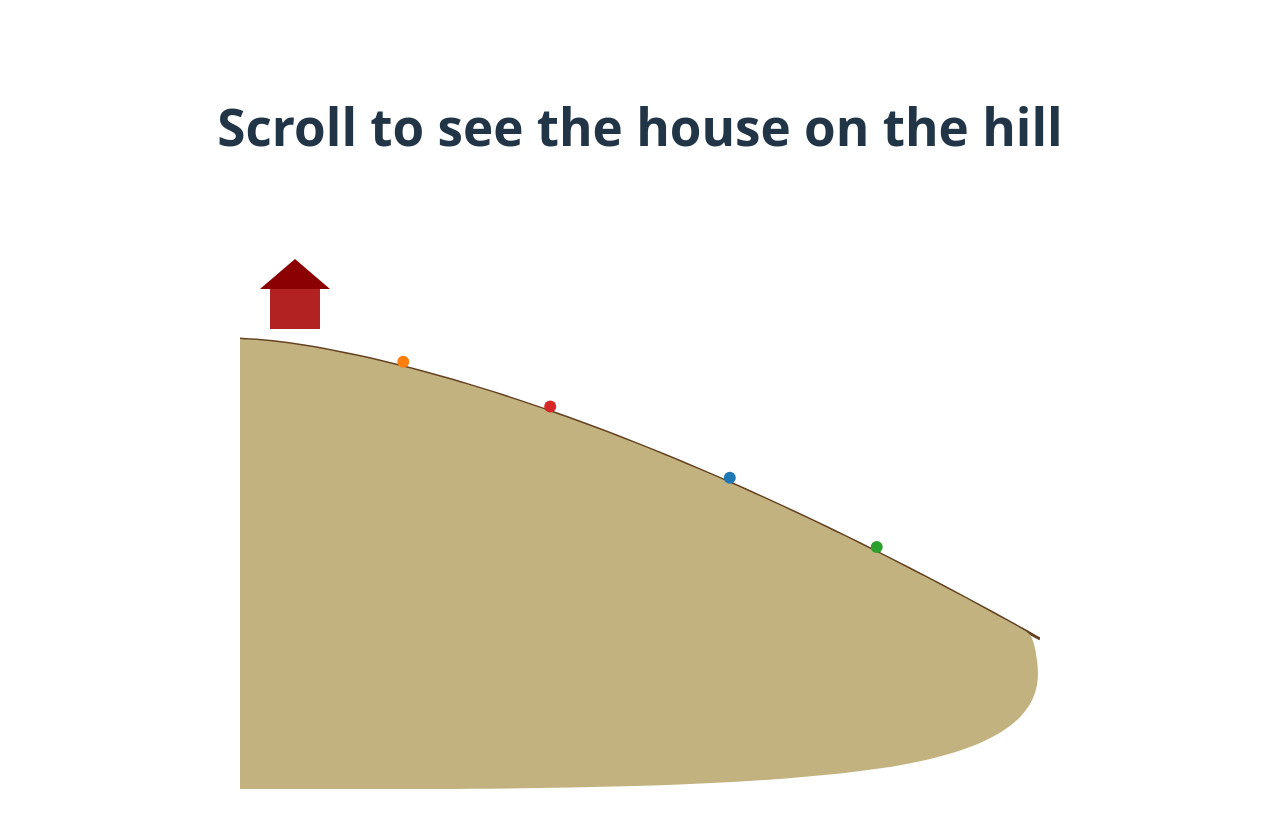
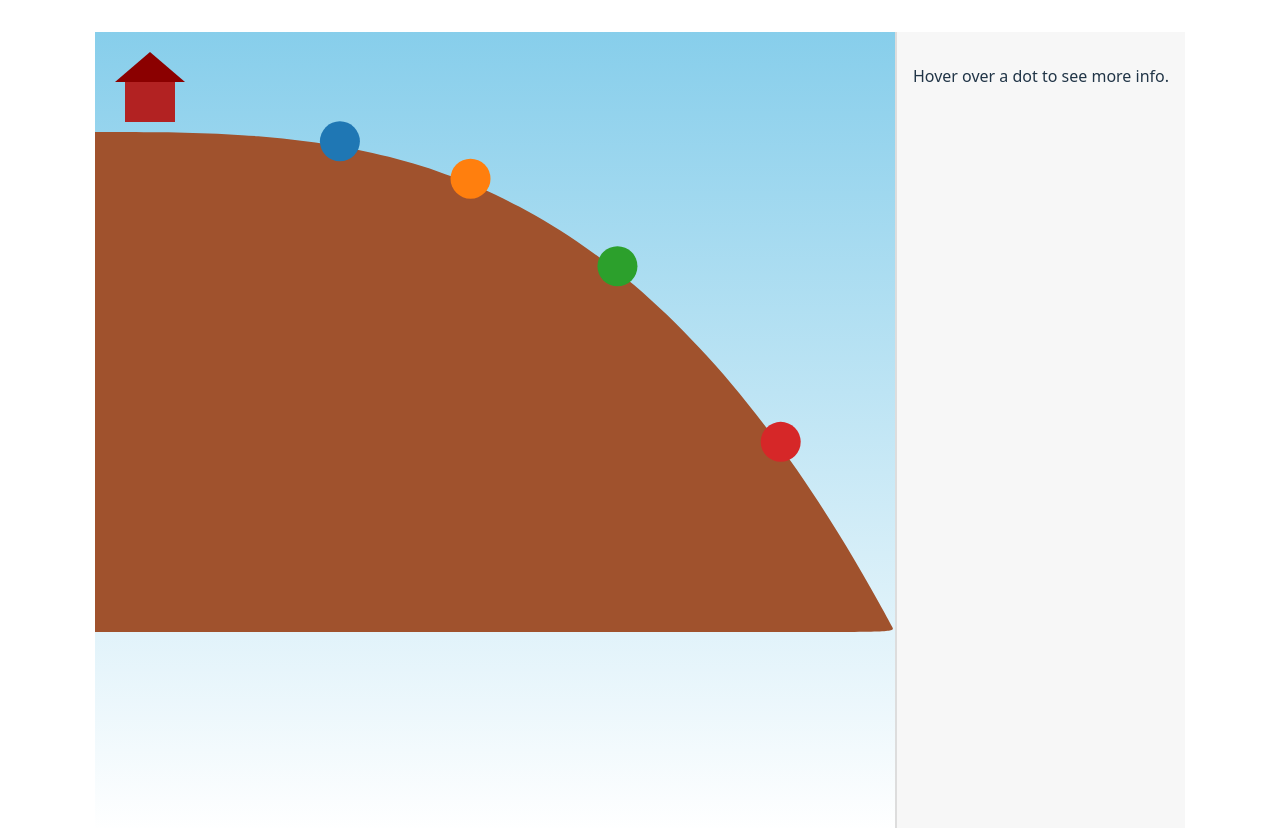
Before and after one commit to farooqashar/house-on-hill, a Svelte app: page / in a window 1280 px wide. Shown: the top 828 px of the page. Built offline with nearby package versions, Linux system fonts and the light colour scheme.

Commit message:
basic hill and info panel component

```diff
--- a/src/App.svelte
+++ b/src/App.svelte
@@ -1,99 +1,41 @@
 <script>
-  import * as d3 from 'd3';
-  import { onMount } from 'svelte';
+  import Hill from './lib/Hill.svelte';
+  import InfoPanel from './lib/InfoPanel.svelte';
 
-  let svg;
-  const width = 800;
-  const height = 600;
+  let hoveredDot = null;
 
-  onMount(() => {
-    const svgEl = d3.select(svg)
-      .attr('width', width)
-      .attr('height', height);
-
-    // Hill data: starts high left, goes low right
-    const hillData = Array.from({ length: 50 }, (_, i) => {
-      const t = i / 49;
-      const x = t * width;
-
-      const y = 150 + 300 * Math.pow(t, 1.5);
-      return { x, y };
-    });
-
-    const hill = d3.line()
-      .x(d => d.x)
-      .y(d => d.y)
-      .curve(d3.curveBasis);
-
-    svgEl.append('path')
-      .datum(hillData)
-      .attr('d', hill)
-      .attr('fill', 'none')
-      .attr('stroke', '#654321')
-      .attr('stroke-width', 3);
-
-    // House at top-left (consists of a rectangle and a polygon triangle thing)
-    const houseX = 30;
-    const houseY = hillData[0].y - 10;
-
-    svgEl.append('rect')
-      .attr('x', houseX)
-      .attr('y', houseY - 40)
-      .attr('width', 50)
-      .attr('height', 40)
-      .attr('fill', '#B22222');
-
-    svgEl.append('polygon')
-      .attr('points', `${houseX - 10},${houseY - 40} ${houseX + 25},${houseY - 70} ${houseX + 60},${houseY - 40}`)
-      .attr('fill', '#8B0000');
-
-      svgEl.append('path')
-        .datum([...hillData, { x: width, y: height }, { x: 0, y: height }])
-        .attr('d', d3.line().x(d => d.x).y(d => d.y).curve(d3.curveBasis))
-        .attr('fill', '#c2b280') // ground color
-        .attr('stroke', 'none');
-
-    // Dots on the hill
-    const speeds = [0.1, 0.2, 0.3, 0.4];
-    const dots = speeds.map((speed, i) => ({
-      index: 0,
-      speed,
-      circle: svgEl.append('circle')
-        .attr('r', 6)
-        .attr('fill', d3.schemeCategory10[i % 10])
-    }));
-
-    d3.timer(() => {
-      dots.forEach(dot => {
-        dot.index = (dot.index + dot.speed) % hillData.length;
-        const point = hillData[Math.floor(dot.index)];
-        dot.circle
-          .attr('cx', point.x)
-          .attr('cy', point.y - 5);
-      });
-    });
-  });
+  const handleHoverDot = (dot)  => {
+    hoveredDot = dot;
+  }
 </script>
 
 <style>
-  svg {
-    display: block;
-    margin: 0 auto;
+  .container {
+    display: flex;
+    flex-direction: row;
+    height: 100vh;
+    overflow: hidden;
   }
 
-  body {
-    height: 200vh;
+  .main {
+    flex: 2;
     background: linear-gradient(#87CEEB, #ffffff);
-    font-family: sans-serif;
   }
 
-  main {
-    text-align: center;
-    padding-top: 2rem;
+  .side {
+    flex: 1;
+    background: #f7f7f7;
+    padding: 1rem;
+    border-left: 2px solid #ddd;
+    overflow-y: auto;
   }
 </style>
 
-<main>
-  <h1>Scroll to see the house on the hill</h1>
-  <svg bind:this={svg}></svg>
-</main>
+<div class="container">
+  <div class="main">
+    <Hill onHoverDot={handleHoverDot} />
+  </div>
+  <div class="side">
+    <InfoPanel {hoveredDot} />
+  </div>
+</div>
--- /dev/null
+++ b/src/lib/Hill.svelte
@@ -0,0 +1,88 @@
+<script>
+    import * as d3 from 'd3';
+    import { onMount } from 'svelte';
+
+    let props = $props();
+
+    let svg;
+    let isHoveringAnyDot = null;
+    let hoveringSmoothFactor = 0 // 0 = full speed, 1 = full pause
+    const width = 800;
+    const height = 600;
+
+    onMount(() => {
+      const svgEl = d3.select(svg)
+        .attr('width', width)
+        .attr('height', height);
+
+      // Steep cliff curve
+      const hillData = Array.from({ length: 50 }, (_, i) => {
+        const t = i / 49;
+        const x = t * width;
+        const y = 100 + 500 * Math.pow(t, 3);
+        return { x, y };
+      });
+
+      // Fill under hill
+      svgEl.append('path')
+        .datum([...hillData, { x: width, y: height }, { x: 0, y: height }])
+        .attr('d', d3.line().x(d => d.x).y(d => d.y).curve(d3.curveBasis))
+        .attr('fill', '#a0522d');
+
+      // House (Consists of a rectangle and a polygon)
+      const houseX = 30;
+      const houseY = hillData[0].y - 10;
+
+      svgEl.append('rect')
+        .attr('x', houseX)
+        .attr('y', houseY - 40)
+        .attr('width', 50)
+        .attr('height', 40)
+        .attr('fill', '#B22222');
+
+      svgEl.append('polygon')
+        .attr('points', `${houseX - 10},${houseY - 40} ${houseX + 25},${houseY - 70} ${houseX + 60},${houseY - 40}`)
+        .attr('fill', '#8B0000');
+
+      const dotInfo = [
+        { id: 'A', speed: 0.05, color: '#1f77b4', description: 'Blue dot info' },
+        { id: 'B', speed: 0.08, color: '#ff7f0e', description: 'Orange dot info' },
+        { id: 'C', speed: 0.11, color: '#2ca02c', description: 'Green dot info' },
+        { id: 'D', speed: 0.14, color: '#d62728', description: 'Red dot info' },
+      ];
+
+      const dots = dotInfo.map(dot => ({
+          ...dot,
+          index: 0,
+          circle: svgEl.append('circle')
+            .attr('r', 20)
+            .attr('fill', dot.color)
+            .style('cursor', 'pointer')
+            .on('mouseover', () => {
+              isHoveringAnyDot = true;
+              props.onHoverDot(dot);
+            })
+            .on('mouseout', () => {
+              isHoveringAnyDot = false;
+              props.onHoverDot(null);
+            })
+        }));
+
+      d3.timer(() => {
+        const target = isHoveringAnyDot ? 1 : 0;
+        hoveringSmoothFactor += (target - hoveringSmoothFactor) * 0.1;
+
+        dots.forEach(dot => {
+          const effectiveSpeed = dot.speed * (1 - hoveringSmoothFactor); // slows down smoothly
+          dot.index = (dot.index + effectiveSpeed) % hillData.length;
+
+          const point = hillData[Math.floor(dot.index)];
+          dot.circle
+            .attr('cx', point.x)
+            .attr('cy', point.y - 5);
+      });
+      });
+    });
+  </script>
+
+  <svg bind:this={svg}></svg>
--- /dev/null
+++ b/src/lib/InfoPanel.svelte
@@ -0,0 +1,18 @@
+<script>
+    export let hoveredDot;
+  </script>
+
+  {#if hoveredDot}
+    <h2>Dot {hoveredDot.id}</h2>
+    <p><strong>Speed:</strong> {hoveredDot.speed}</p>
+    <p>{hoveredDot.description}</p>
+
+    <div style="margin-top: 1rem;">
+      <h3>Visualization</h3>
+      <div style="width: 100%; height: 100px; background: #eee; border: 1px solid #ccc;">
+        <p style="text-align: center; line-height: 100px;">[Chart here]</p>
+      </div>
+    </div>
+  {:else}
+    <p>Hover over a dot to see more info.</p>
+  {/if}
```
Also changed, not shown: src/lib/Counter.svelte (deleted, +0 -10 lines).
